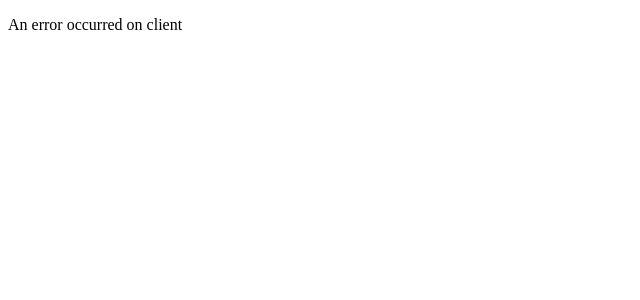
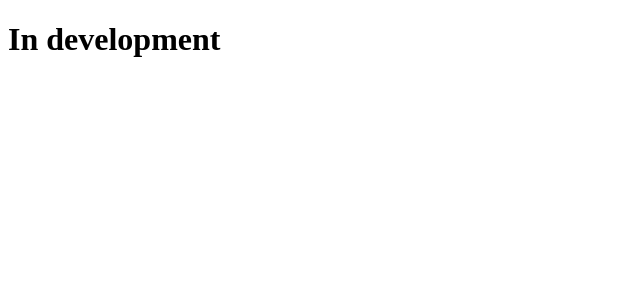
Before and after one commit to Scancilite/schedules, a Next.js app: page /toBook in a window 1280 px wide. Before the commit this address had no page. Shown: the top 300 px of the page, without its empty margins (0-640 px from the left). Built offline with nearby package versions, Linux system fonts and the light colour scheme.

Commit message:
Adding page to book a appointement

```diff
--- a/pages/index.js
+++ b/pages/index.js
@@ -1,7 +1,7 @@
 function Home(){
     return
     <div>
-        <button href="agendamento">Agendamentos</button>
+        <button href="toBook">Book an appointment</button>
 
     </div>
 
--- /dev/null
+++ b/pages/toBook.js
@@ -0,0 +1,5 @@
+function Init(){
+    return <h1>In development</h1>
+}
+
+export default Init
```
Also changed, not shown: pages/agendamento.js (deleted).
